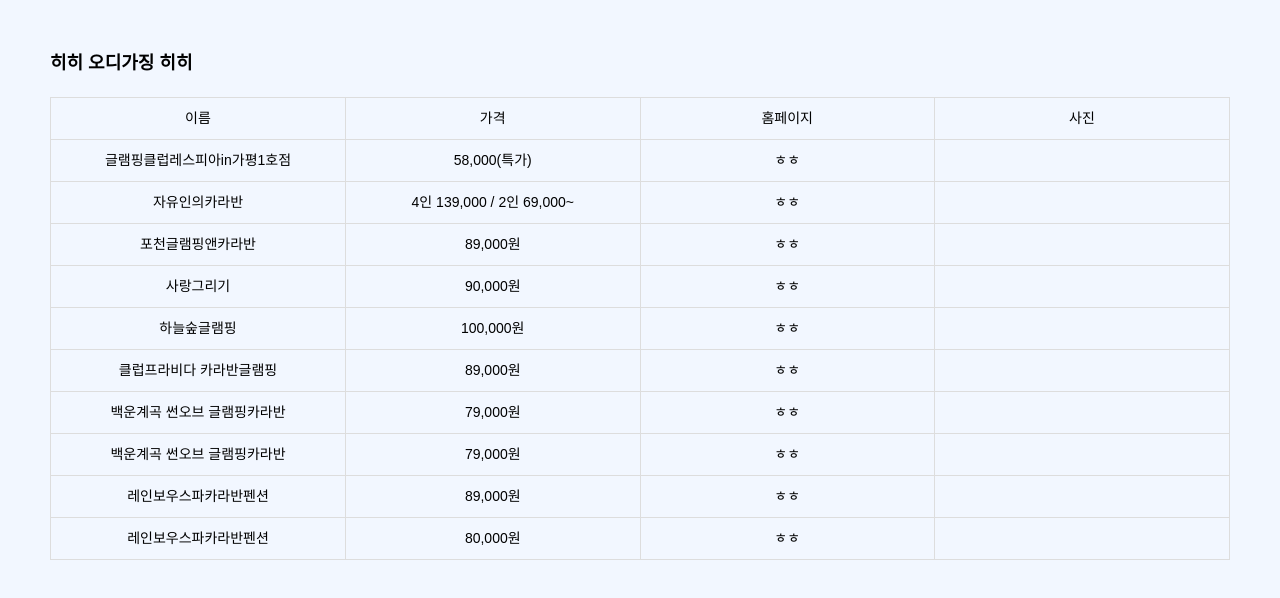
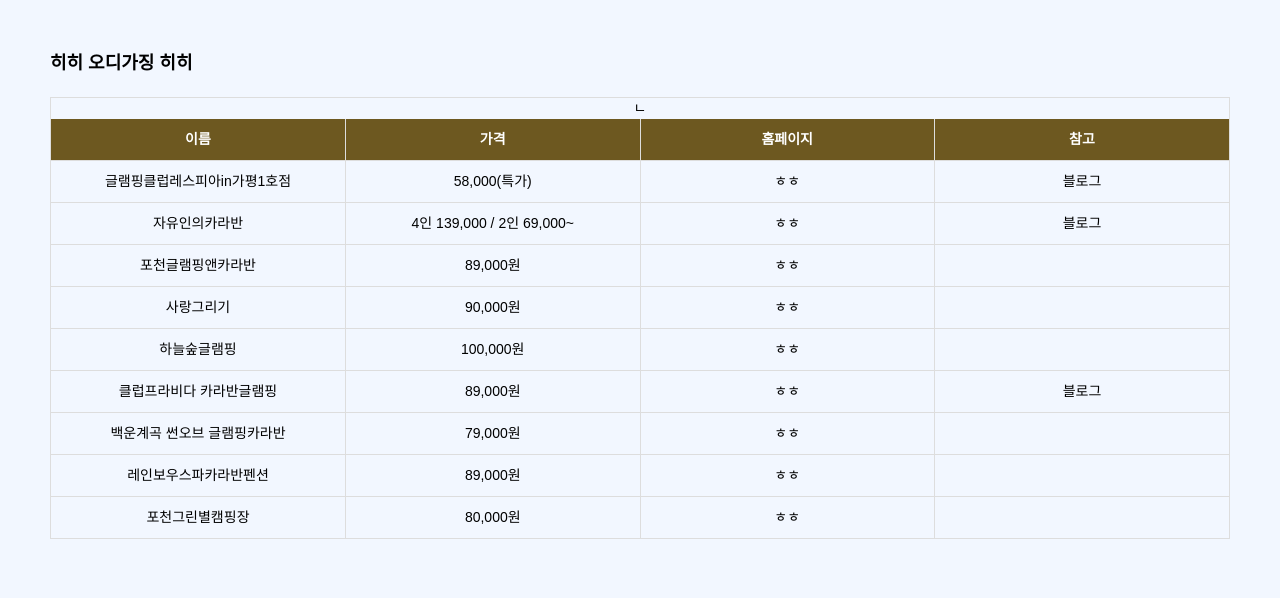
Before and after one commit to eunZero/trip, a plain HTML site: page index.html in a window 1280 px wide. Drawn offline with Linux system fonts and the light colour scheme.

Commit message:
Add files via upload

```diff
--- a/index.html
+++ b/index.html
@@ -38,6 +38,9 @@
     .trip-table th {
       border-right: 1px solid #ddd;
       padding: 10px;
+      background-color: rgb(109, 88, 32);
+      color:white;
+      font-weight: bold;
     }
     .trip-table th:last-child,
     .trip-table td:last-child {
@@ -62,19 +65,19 @@
             <th>이름</th>
             <th>가격</th>
             <th>홈페이지</th>
-            <th>사진</th>
+            <th>참고</th>
           </tr>
           <tr>
             <td>글램핑클럽레스피아in가평1호점</td>
             <td>58,000(특가)</td>
             <td><a href="http://lespia.co.kr/intro.html" target="_blank">ㅎㅎ</a></td>
-            <td></td>
+            <td><a href="https://blog.naver.com/bluei62/222728421528">블로그</a></td>
           </tr>
           <tr>
             <td>자유인의카라반</td>
             <td> 4인 139,000 / 2인 69,000~</td>
             <td><a href="http://freemanspa.com" target="_blank">ㅎㅎ</a></td>
-            <td></td>
+            <td><a href="https://blog.naver.com/chemd1122/222890201431">블로그</a></td>
           </tr>
           <tr>
             <td>포천글램핑앤카라반 </td>
@@ -94,17 +97,11 @@
             <td><a href="https://sky-forest.tistory.com/" target="_blank">ㅎㅎ</a></td>
             <td></td>
           </tr>
-          <tr>
+          <tr>ㄴ
             <td>클럽프라비다 카라반글램핑</td>
             <td>89,000원</td>
             <td><a href="http://www.club-puravida.com" target="_blank">ㅎㅎ</a></td>
-            <td></td>
-          </tr>
-          <tr>
-            <td>백운계곡 썬오브 글램핑카라반</td>
-            <td>79,000원</td>
-            <td><a href="https://blog.naver.com/9875329/222885543915" target="_blank">ㅎㅎ</a></td>
-            <td></td>
+            <td><a href="https://blog.naver.com/put20/222874902947">블로그</a></td>
           </tr>
           <tr>
             <td>백운계곡 썬오브 글램핑카라반</td>
@@ -119,7 +116,7 @@
             <td></td>
           </tr>
           <tr>
-            <td>레인보우스파카라반펜션</td>
+            <td>포천그린별캠핑장</td>
             <td>80,000원</td>
             <td><a href="https://www.instagram.com/greenstar_22_" target="_blank">ㅎㅎ</a></td>
             <td></td>
```
